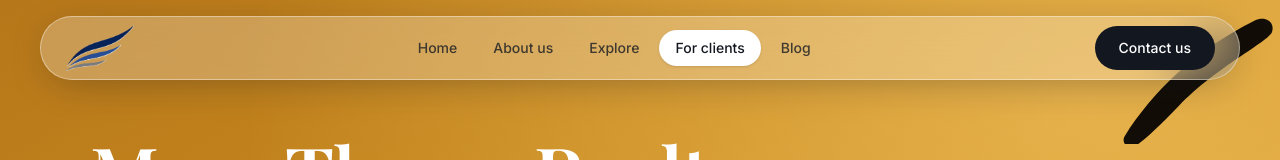
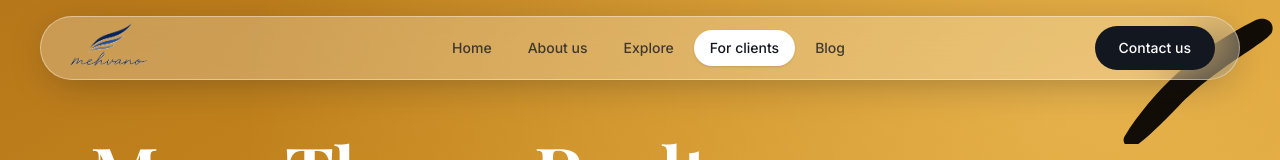
Before and after one commit to muneeb-official/Mehvano-Webiste, a Next.js app: page /portfolio in a window 1280 px wide. Shown: the top 160 px of the page. Built offline with nearby package versions, Linux system fonts and the light colour scheme.

Commit message:
Logo updated!

```diff
--- a/components/layout/Logo.tsx
+++ b/components/layout/Logo.tsx
@@ -10,11 +10,10 @@ type LogoProps = {
 };
 
 /**
- * Mehvano brand mark — the "wing" only (no wordmark). Cross-fades two artworks
- * by `tone`:
- *   - default  → original navy / royal-blue / grey wing (for LIGHT backgrounds)
- *   - inverse  → bright wing: white top feather, light-blue middle, brighter
- *                light-blue bottom (for the DARK footer)
+ * Mehvano brand mark — the full logo (wing + "mehvano" wordmark). Cross-fades
+ * two artworks by `tone`:
+ *   - default  → navy wing + navy wordmark (for LIGHT backgrounds, e.g. navbar)
+ *   - inverse  → bright wing + white wordmark (for the DARK footer)
  */
 export function Logo({ tone = "default", className, href = "/" }: LogoProps) {
   const inverse = tone === "inverse";
@@ -24,26 +23,26 @@ export function Logo({ tone = "default", className, href = "/" }: LogoProps) {
       className={cn("group inline-flex items-center", className)}
       aria-label={`${SITE.brand} — home`}
     >
-      <span className="relative block h-16 w-[3.9rem] shrink-0 transition-transform duration-300 group-hover:scale-105 sm:h-12 sm:w-[4.3rem]">
-        {/* Light-background wing (original colours) */}
+      <span className="relative block h-12 w-[7.3rem] shrink-0 transition-transform duration-300 group-hover:scale-105 sm:h-14 sm:w-[8.6rem]">
+        {/* Light-background logo (navy wing + navy wordmark) */}
         <Image
-          src="/mehvano-wing.png"
+          src="/mehvano-flat1.png"
           alt="Mehvano"
-          width={434}
-          height={291}
+          width={775}
+          height={508}
           priority
           className={cn(
             "absolute inset-0 h-full w-full object-contain object-left transition-opacity duration-300",
             inverse ? "opacity-0" : "opacity-100"
           )}
         />
-        {/* Dark-background wing (bright ramp) */}
+        {/* Dark-background logo (bright wing + white wordmark) */}
         <Image
-          src="/mehvano-wing-dark.png"
+          src="/mehvano-flat1-dark.png"
           alt=""
           aria-hidden
-          width={434}
-          height={291}
+          width={775}
+          height={508}
           priority
           className={cn(
             "absolute inset-0 h-full w-full object-contain object-left transition-opacity duration-300",
```
Also changed, not shown: public/mehvano-flat1-dark.png.
